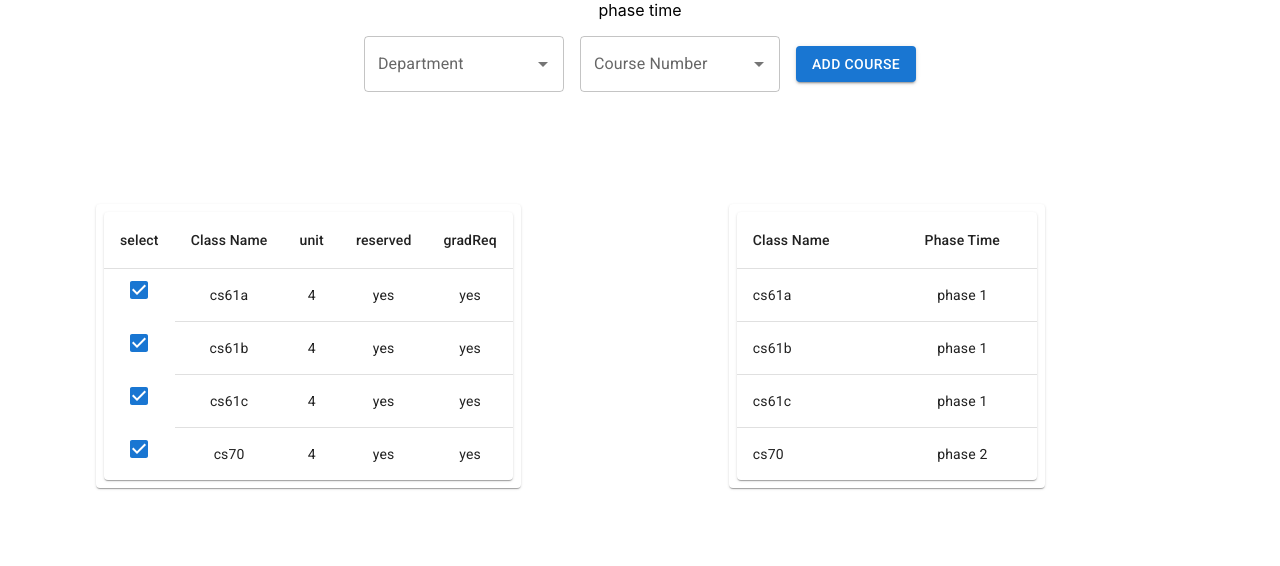
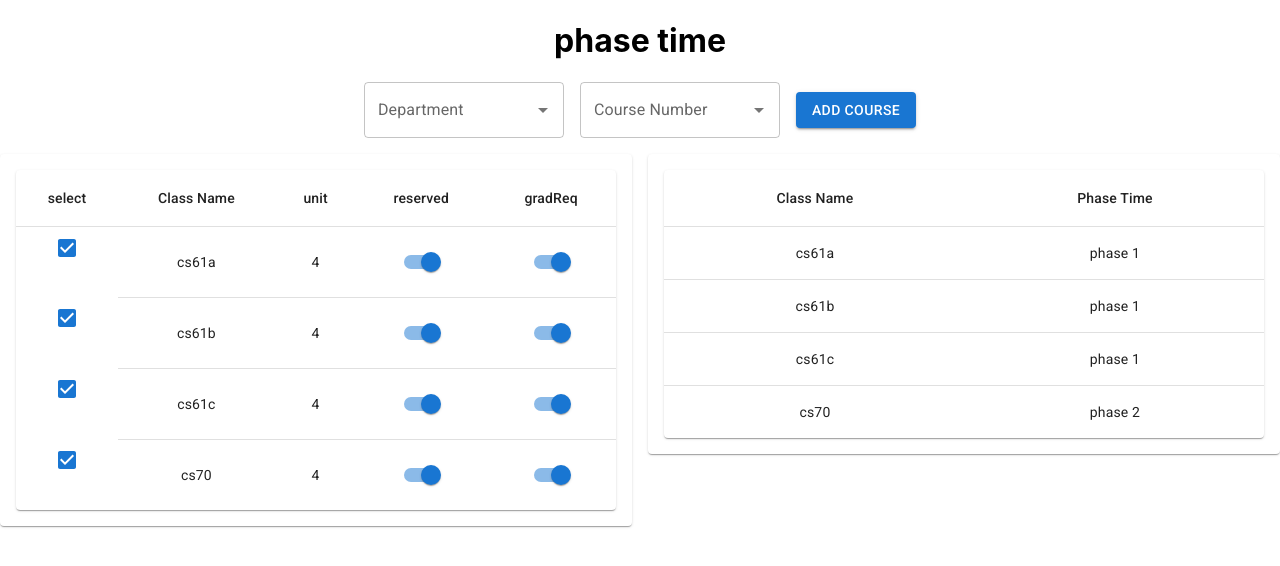
Before and after one commit to Frederic-Chopin/Cal-Hacks, a React (Create React App) app in the folder frontend/phasetime/: page / in a window 1280 px wide. Shown: the top 566 px of the page. Built offline with nearby package versions, Linux system fonts and the light colour scheme.

Commit message:
added switches

```diff
--- a/frontend/phasetime/src/App.js
+++ b/frontend/phasetime/src/App.js
@@ -9,7 +9,7 @@ import { styled } from '@mui/material/styles';
 
 const Item = styled(Paper)(({ theme }) => ({
   ...theme.typography.body2,
-  padding: theme.spacing(1),
+  padding: theme.spacing(2),
   textAlign: 'center',
   color: theme.palette.text.secondary,
 }));
@@ -17,14 +17,14 @@ const Item = styled(Paper)(({ theme }) => ({
 function App() {
   return (
     <div className="App">
-      phase time
+      <h1>phase time</h1>
       <SearchBar />
       <Box sx={{ flexGrow: 1 }}>
         <Grid container spacing={2}>
-          <Grid item m={12}>
+          <Grid item md={6}>
             <Item> <ClassList /></Item>
           </Grid>
-          <Grid item m={12}>
+          <Grid item md={6}>
             <Item><MyClass /></Item>
           </Grid>
 
--- a/frontend/phasetime/src/ClassList.js
+++ b/frontend/phasetime/src/ClassList.js
@@ -7,6 +7,7 @@ import TableHead from '@mui/material/TableHead';
 import TableRow from '@mui/material/TableRow';
 import Paper from '@mui/material/Paper';
 import Checkbox from '@mui/material/Checkbox';
+import Switch from '@mui/material/Switch';
 import './App.css';
 
 function createData(name, unit, reserved, gradReq) {
@@ -14,10 +15,10 @@ function createData(name, unit, reserved, gradReq) {
 }
 
 const rows = [
-  createData('cs61a', '4', 'yes', 'yes'),
-  createData('cs61b', '4', 'yes', 'yes'),
-  createData('cs61c', '4', 'yes', 'yes'),
-  createData('cs70', '4', 'yes', 'yes'),
+  createData('cs61a', '4', <Switch  defaultChecked />, <Switch  defaultChecked />),
+  createData('cs61b', '4', <Switch  defaultChecked />, <Switch  defaultChecked />),
+  createData('cs61c', '4', <Switch  defaultChecked />, <Switch  defaultChecked />),
+  createData('cs70', '4', <Switch  defaultChecked />, <Switch  defaultChecked />),
 ];
 
 function ClassList() {
--- a/frontend/phasetime/src/MyClass.js
+++ b/frontend/phasetime/src/MyClass.js
@@ -25,7 +25,7 @@ function MyClass() {
       <Table sx={{ minWidth: 300}} aria-label="simple table">
         <TableHead>
           <TableRow>
-            <TableCell>Class Name </TableCell>
+            <TableCell align="center">Class Name </TableCell>
             <TableCell align="center">Phase Time</TableCell>
           </TableRow>
         </TableHead>
@@ -35,7 +35,7 @@ function MyClass() {
               key={row.name}
               sx={{ '&:last-child td, &:last-child th': { border: 0 } }}
             >
-              <TableCell component="th" scope="row">
+              <TableCell  align="center" component="th" scope="row">
                 {row.name}
               </TableCell>
               <TableCell align="center">{row.phase}</TableCell>
```
